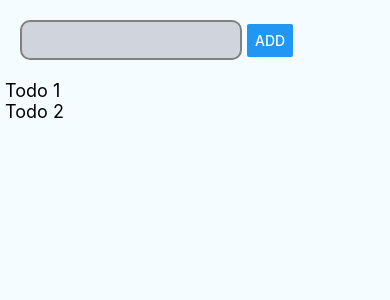
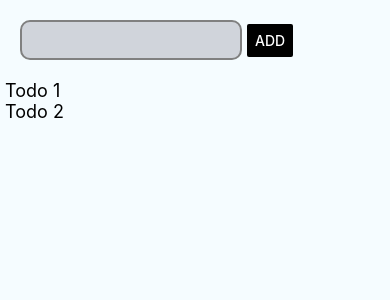
Before and after one commit to wps13/cursoVerao, a React Native app: screen / in a window 390 px wide. Shown: the top 300 px of the page. Built offline with nearby package versions, Linux system fonts and the light colour scheme.

Commit message:
Add button color

```diff
--- a/components/add-todo.js
+++ b/components/add-todo.js
@@ -28,7 +28,7 @@ export class AddTodo extends Component {
       <View style={styles.view}>
         <TextInput value={this.state.text} onChangeText={this.onTextInput} style={styles.input}/>
         <View style={styles.button}>
-        <Button title="Add" onPress={() => this.addTodo()} />
+        <Button color='black' title="Add" onPress={() => this.addTodo()} />
         </View>
 
       </View>
```
